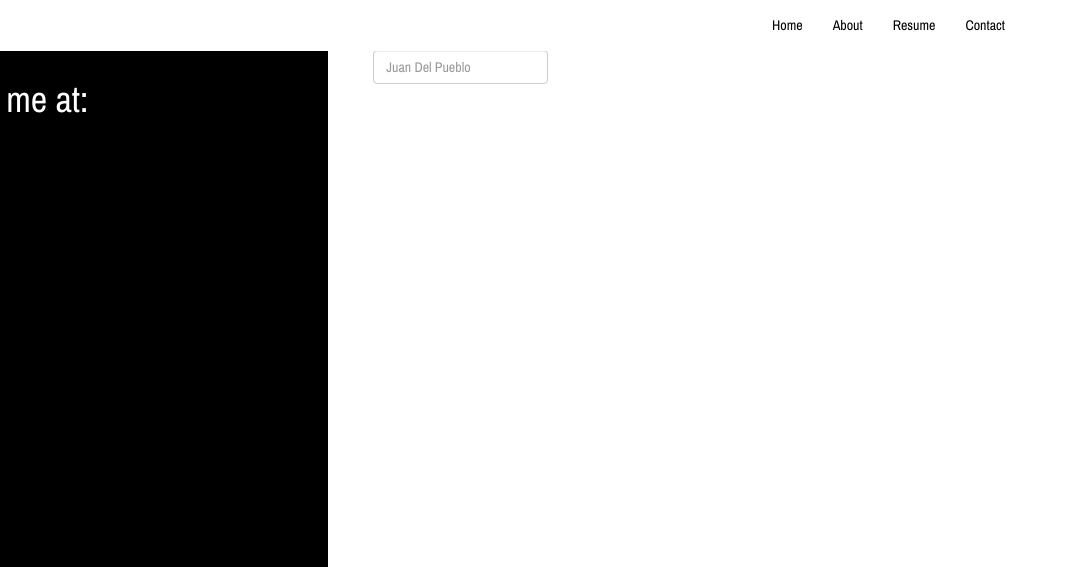
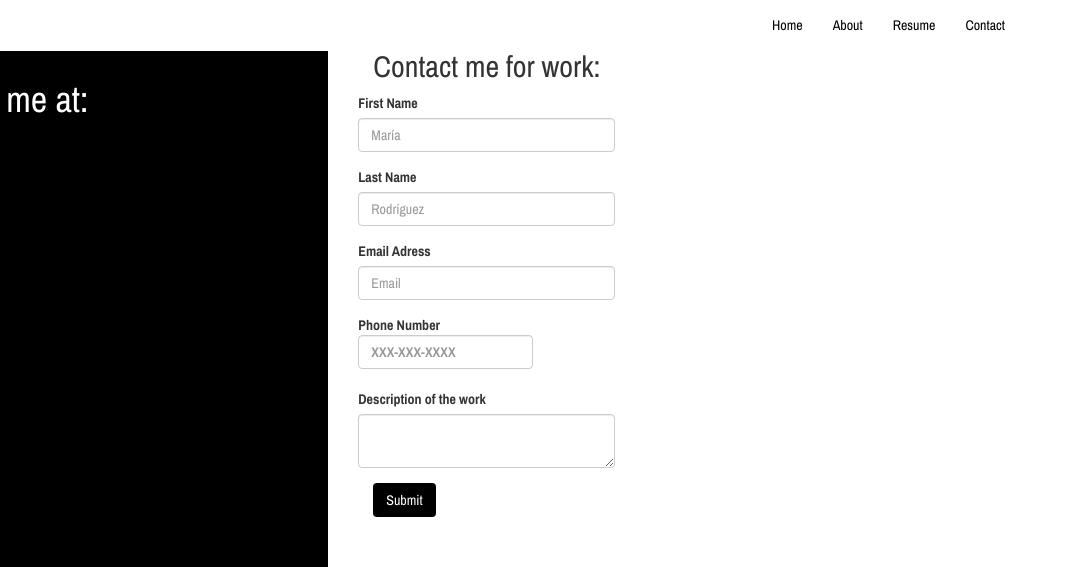
Before and after one commit to aziria1/Phase-1, a plain HTML site: page contact.html in a window 1280 px wide. Shown: the top 567 px of the page, 205-1280 px from the left. Drawn offline with nearby package versions, Linux system fonts and the light colour scheme.

Commit message:
finish contact page fix form

```diff
--- a/contact.html
+++ b/contact.html
@@ -35,23 +35,35 @@
     <h2 class="texto"> Phone Number:</h2> <h3> 787-205-3646 </h3> <br>
     <h2 class="texto"> Email: </h2> <h3> azrodar@gmail.com </h3>
   </div>
-    <div class="col-md-7">
-    <form class="inline">
-      <div>
-        <lable for="name"> Name </lable>
-         <input type="text" class="form-control" id="exampleInputName2" placeholder="Juan Del Pueblo">
-
-
-       </div>
-
-    </form>
-
-
-
-
-
-
-
+    <div class="col-md-7 col-md-offse-1 text-center">
+      <div class= "text-left">
+        <h2> Contact me for work: </h2>
+        <form class="form-horizontal">
+          <div class= "form-group">
+            <label for="username"> First Name </label>
+            <input type="type" class="form-control" id="username" placeholder= "María">
+          </div>
+          <div class="form-group">
+            <label for="userlastname"> Last Name </label>
+            <input type="type" class="form-control" id="userlastname" placeholder= "Rodríguez">
+          </div>
+          <div class="form-group">
+            <label for="useremail"> Email Adress </label>
+            <input type="email" class="form-control" id="usere-mail" placeholder= "Email">
+          </div>
+          <div class="form-group">
+            <label for="userphone"> Phone Number</lable>
+              <input type="tel" class="form-control" id="userphone" placeholder= "XXX-XXX-XXXX"/>
+          </div>
+          <div class="form-group">
+            <label for "workDescription"> Description of the work </label>
+            <textarea class="form-control" row="3" id=workDescription placeholder="Describe the Work"> </textarea>
+          </div>
+          <div class="from-group">
+            <input type="submit" class="btn btn default" name="submit" value= "Submit">
+          </div>
+        </form>
+      </div>
   </div>
 
 
--- a/css/main.css
+++ b/css/main.css
@@ -101,4 +101,8 @@
   top: 30px;
   width: auto;
   left: 30px;
+  position: relative;
 }
+.btn{
+  background-color: black !important;
+}
```
